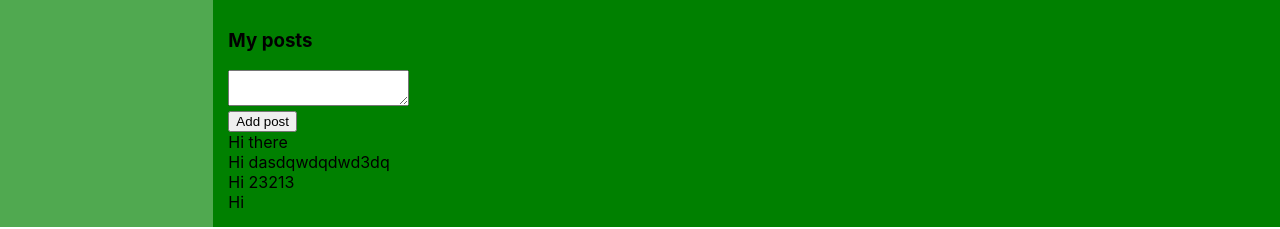
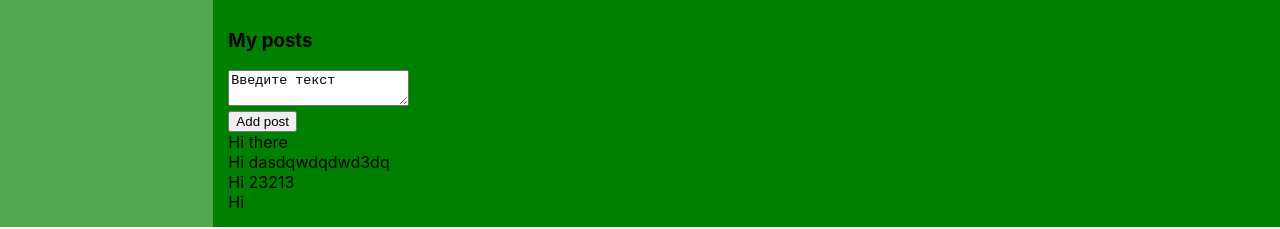
Before and after one commit to danildeyneka/social-network, a React (Create React App) app: page /profile in a window 1280 px wide. Shown: the part 409-638 px from the top of the page. Built offline with nearby package versions, Linux system fonts and the light colour scheme.

Commit message:
state update

```diff
--- a/src/App.js
+++ b/src/App.js
@@ -3,24 +3,28 @@ import Header from './components/Header/Header';
 import Navbar from './components/Navbar/Navbar';
 import Profile from './components/Profile/Profile';
 import Messenger from "./components/Messenger/Messenger";
-import {BrowserRouter, Routes, Route} from "react-router-dom";
-
+import {Routes, Route} from "react-router-dom";
 
 const App = (props) => {
-    return (<BrowserRouter>
+    return (
         <div className='app-wrapper'>
             <Header/>
             <Navbar/>
             <div className='app-wrapper__content'>
                 <Routes>
-                        <Route path='/profile'
-                               element={<Profile profilePage={props.state.profilePage} addPost={props.addPost}/>}/>
-                        <Route path='/messenger/*'
-                               element={<Messenger messengerPage={props.state.messengerPage}/>}/>
+                    <Route path='/profile' element={<Profile
+                        profilePage={props.state.profilePage}
+                        addPost={props.addPost}
+                        updateNewPost={props.updateNewPost}
+                    />}/>
+                    <Route path='/messenger/*' element={<Messenger
+                        messengerPage={props.state.messengerPage}
+                    />}/>
                     {/*<Route path='/' element={<App/>}/>*/}
                 </Routes>
             </div>
         </div>
-        </BrowserRouter>);
+
+    );
 }
 export default App;
--- a/src/components/Profile/MyPosts/MyPosts.jsx
+++ b/src/components/Profile/MyPosts/MyPosts.jsx
@@ -9,15 +9,21 @@ const MyPosts = (props) => {
     const newPost = React.createRef();
 
     const addPost = () => {
-        const text = newPost.current.value;
-        props.addPost(text)
+        props.addPost()
+    }
+
+    const onPostChange = () => {
+        let text = newPost.current.value
+        props.updateNewPost(text)
     }
 
     return (<div className={c.posts__wrapper}>
         <h3>My posts</h3>
         <div>
             <div>
-                <textarea ref={newPost}></textarea>
+                <textarea ref={newPost}
+                          value={props.newPost}
+                          onChange={onPostChange}/>
             </div>
             <div>
                 <button onClick={addPost}>Add post</button>
--- a/src/components/Profile/Profile.jsx
+++ b/src/components/Profile/Profile.jsx
@@ -5,7 +5,11 @@ import ProfileInfo from "./ProfileInfo/ProfileInfo";
 const Profile = (props) => {
     return <div className={c.content}>
         <ProfileInfo/>
-        <MyPosts postData={props.profilePage.postData} addPost={props.addPost}/>
+        <MyPosts postData={props.profilePage.postData}
+                 newPost={props.profilePage.newPost}
+                 addPost={props.addPost}
+                 updateNewPost={props.updateNewPost}
+        />
     </div>
 }
 
--- a/src/index.js
+++ b/src/index.js
@@ -1,4 +1,27 @@
-import state from "./redux/state";
-import {rerenderDOM} from "./render";
+import state, {subscribe} from "./redux/state";
+import React from 'react';
+import ReactDOM from 'react-dom/client';
+import './index.css';
+import App from './App';
+import {addPost, updateNewPost} from "./redux/state";
+import {BrowserRouter} from "react-router-dom";
 
-rerenderDOM(state)
+const root = ReactDOM.createRoot(document.getElementById('root'));
+
+const rerenderDOM = (state) => {
+    root.render(
+        <React.StrictMode>
+            <BrowserRouter>
+                <App
+                    state={state}
+                    addPost={addPost}
+                    updateNewPost={updateNewPost}
+                />
+            </BrowserRouter>
+        </React.StrictMode>
+    );
+}
+
+rerenderDOM(state) // исходный рендер всего приложения
+
+subscribe(rerenderDOM)
--- a/src/redux/state.js
+++ b/src/redux/state.js
@@ -1,6 +1,8 @@
-import {rerenderDOM} from "../render";
+let rerenderDOM = () => {
+    console.log('fasfsa')
+}
 
-const state = {
+let state = { // изначальная БД (хардкод). группировка по страницам
     profilePage: {
         postData: [
             {id: 1, message: 'Hi there', likesCount: 4},
@@ -8,7 +10,7 @@ const state = {
             {id: 3, message: 'Hi 23213', likesCount: 11},
             {id: 4, message: 'Hi', likesCount: 2},
         ],
-        newPostText: 'Введите текст',
+        newPost: 'Введите текст',
     },
     messengerPage: {
         dialogsData: [
@@ -29,14 +31,24 @@ const state = {
     }
 }
 
-export const addPost = (postMessage) => {
+export const addPost = () => {
     const newPost = {
-        id: 5,
-        message: postMessage,
+        id: 5, // хардкод
+        message: state.profilePage.newPost, // ловим сообщение из textarea, записанное в стейт
         likesCount: 0
     }
-    state.profilePage.postData.push(newPost)
+    state.profilePage.postData.push(newPost) // добавление поста в стейт
+    state.profilePage.newPost = '' // очистка поля ввода после добавления поста
     rerenderDOM(state);
 }
 
+export const updateNewPost = (newMessage) => {
+    state.profilePage.newPost = newMessage
+    rerenderDOM(state)
+}
+
+export const subscribe = (observer) => {
+    rerenderDOM = observer
+}
+
 export default state
--- a/src/render.js
+++ /dev/null
@@ -1,17 +0,0 @@
-import React from 'react';
-import ReactDOM from 'react-dom/client';
-import './index.css';
-import App from './App';
-import {addPost} from "./redux/state";
-
-export const rerenderDOM = (state) => {
-    const root = ReactDOM.createRoot(document.getElementById('root'));
-    root.render(
-        <React.StrictMode>
-            <App
-                state={state}
-                addPost={addPost}
-            />
-        </React.StrictMode>
-    );
-}
```
Lines whose indentation alone changed are shown as unchanged.
